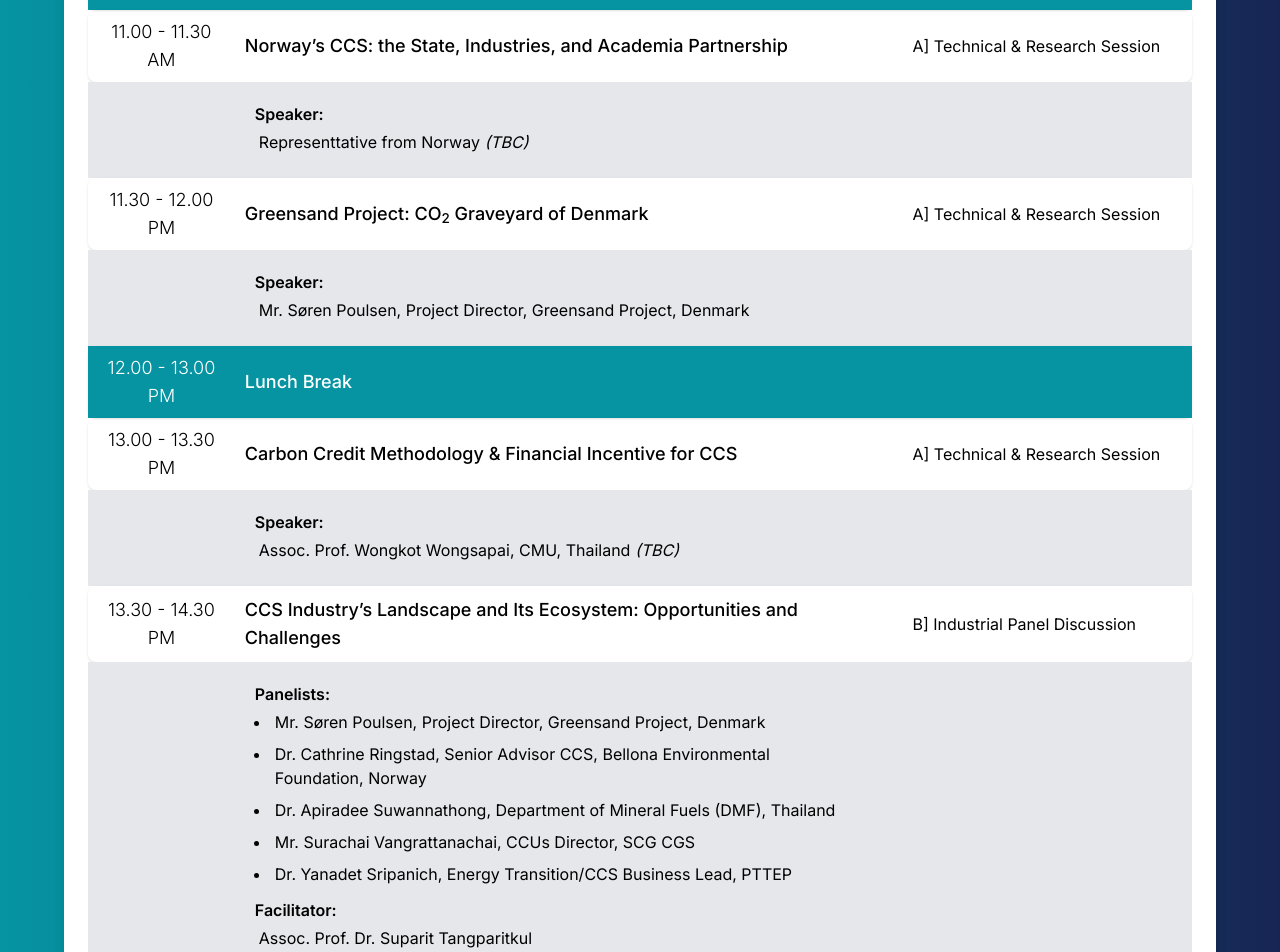
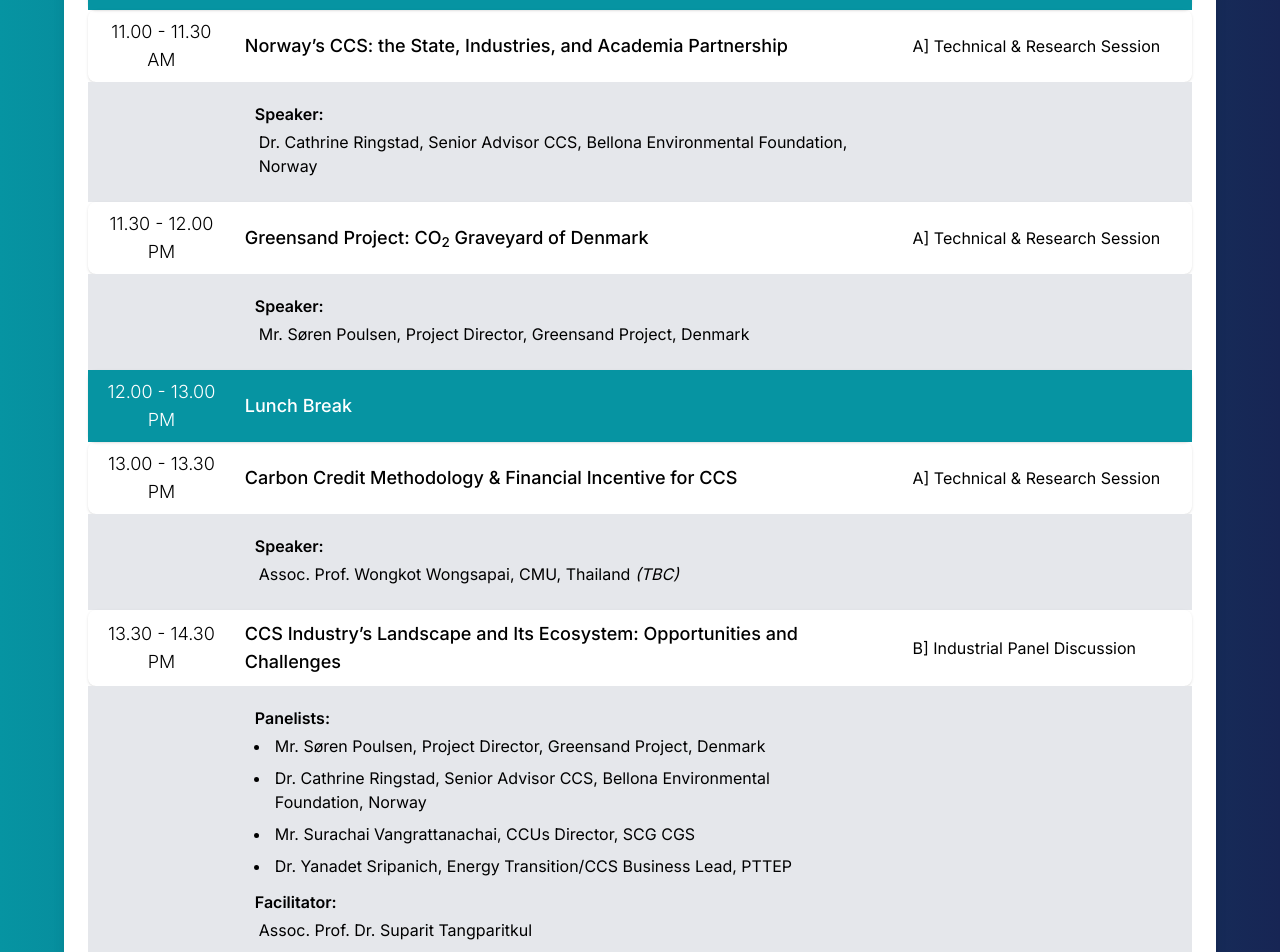
Before and after one commit to thunyoubun/ccs-registration, a Next.js app: page /agenda in a window 1280 px wide. Shown: the part 1440-2392 px from the top of the page. Built offline with nearby package versions, Linux system fonts and the light colour scheme.

Commit message:
แก้

```diff
--- a/src/app/Datas/ProgrammeData.json
+++ b/src/app/Datas/ProgrammeData.json
@@ -86,7 +86,7 @@
             "topic": "Norway’s CCS: the State, Industries, and Academia Partnership",
             "description": [],
             "speakers": [
-                "Representtative from Norway <i>(TBC)</i>"
+                "Dr. Cathrine Ringstad, Senior Advisor CCS, Bellona Environmental Foundation, Norway"
             ],
             "panelists": [],
             "facilitators": [],
@@ -135,7 +135,6 @@
             "panelists": [
                 "Mr. Søren Poulsen, Project Director, Greensand Project, Denmark",
                 "Dr. Cathrine Ringstad, Senior Advisor CCS, Bellona Environmental Foundation, Norway",
-                "Dr. Apiradee Suwannathong, Department of Mineral Fuels (DMF), Thailand",
                 "Mr. Surachai Vangrattanachai, CCUs Director, SCG CGS",
                 "Dr. Yanadet Sripanich, Energy Transition/CCS Business Lead, PTTEP"
             ],
--- a/src/app/Screens/Organize.tsx
+++ b/src/app/Screens/Organize.tsx
@@ -7,7 +7,7 @@ export default function Organize() {
     <div className="md:h-fit h-fit bg-white flex flex-col">
       <div className="md:m-20  m-8  flex-1 ">
         <div className="flex justify-center">
-          <h1 className=" text-3xl text-black  font-semibold">Organized By</h1>
+          <h1 className=" text-3xl text-black  font-semibold">Co-Organized By</h1>
         </div>
 
         <div className="grid md:grid-cols-2 grid-cols-1   m-4    items-center justify-items-center  justify-center gap-8 ">
```
Also changed, not shown: src/app/Datas/KeynoteSpeakerData.json (+9 -0 lines).
